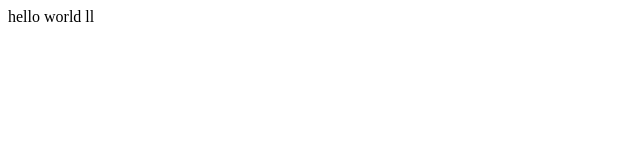
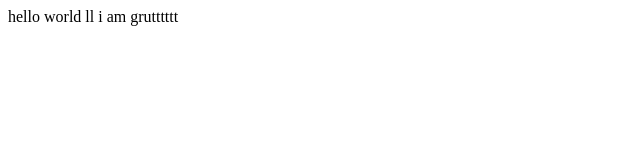
Before and after one commit to Stephanie278-bit/task1, a plain HTML site: page index.html in a window 1280 px wide. Shown: the whole page, without its empty margins (0-640 px from the left). Drawn offline with Linux system fonts and the light colour scheme.

Commit message:
new branch

```diff
--- a/index.html
+++ b/index.html
@@ -7,7 +7,7 @@
 </head>
 <body>
     hello world ll
-
+    i am grutttttt
 </body>
 
 
```
